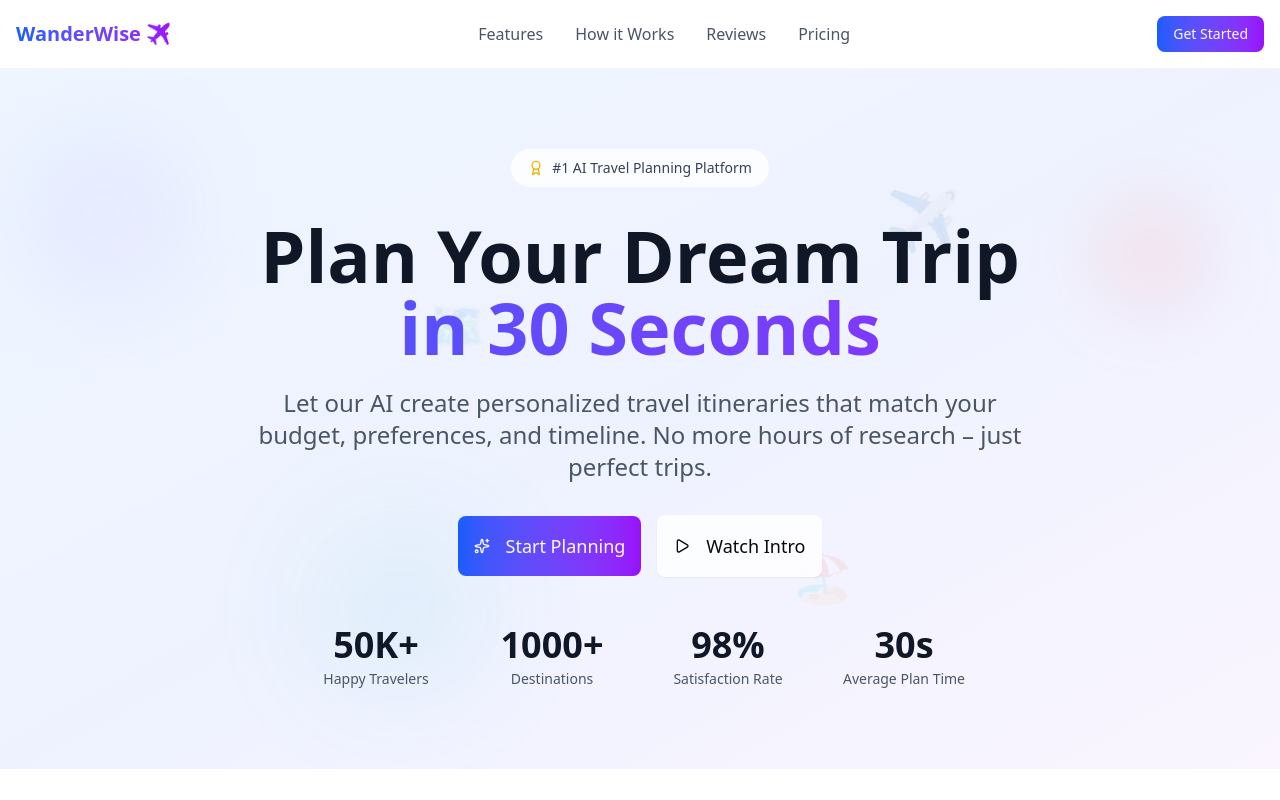
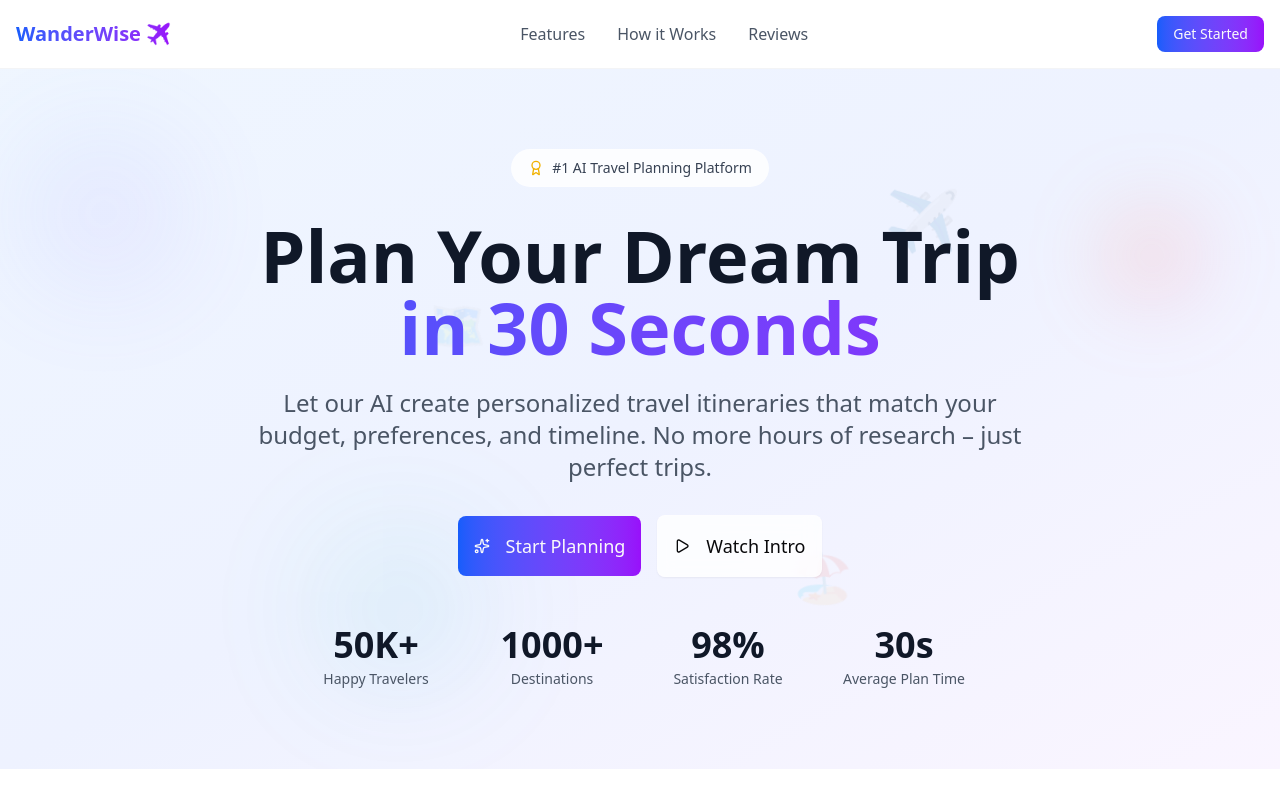
Before and after one commit to jaskamal2724/ai-travel-planner, a Next.js app: page / in a window 1280 px wide. Shown: the top 800 px of the page. Built offline with nearby package versions, Linux system fonts and the light colour scheme.

Commit message:
some button made working

```diff
--- a/app/page.tsx
+++ b/app/page.tsx
@@ -146,16 +146,16 @@ export default function MarketingPage() {
                 >
                   Reviews
                 </a>
-                <a
+                {/* <a
                   href="#pricing"
                   className="text-gray-600 hover:text-blue-600 transition-colors"
                 >
                   Pricing
-                </a>
+                </a> */}
               </div>
 
               <div className="flex items-center space-x-4">
-                <Button className="bg-gradient-to-r from-blue-600 to-purple-600 hover:from-blue-700 hover:to-purple-700">
+                <Button onClick={() => router.push("/dashboard")} className="bg-gradient-to-r from-blue-600 to-purple-600 hover:from-blue-700 hover:to-purple-700">
                   Get Started
                 </Button>
               </div>
```
